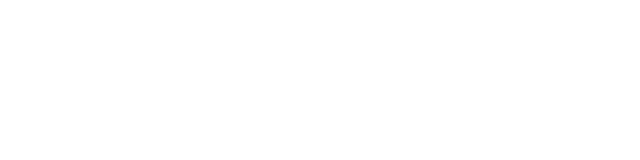
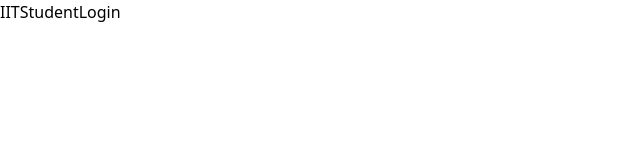
Before and after one commit to yasithrashan2003/spacefix-project, a React (Vite) app: page /iit-student-login in a window 1280 px wide. Before the commit this address had no page. Shown: the top 160 px of the page, without its empty margins (0-640 px from the left). Built offline with nearby package versions, Linux system fonts and the light colour scheme.

Commit message:
chore: Update Route for IITStudentLogin

```diff
--- /dev/null
+++ b/src/components/logins/iitlogins/IITStudentLogin.jsx
@@ -0,0 +1,9 @@
+import React from 'react'
+
+const IITStudentLogin = () => {
+  return (
+    <div>IITStudentLogin</div>
+  )
+}
+
+export default IITStudentLogin
--- a/src/main.jsx
+++ b/src/main.jsx
@@ -7,6 +7,7 @@
 import AdminDashboard from './components/adminportal/AdminDashboard';
 import IITRoleLogin from './components/logins/iitlogins/IITRoleLogin.jsx';
 import UniversityLoginDashboard from './components/logins/UniversityLoginDashboard.jsx';
+import IITStudentLogin from './components/logins/iitlogins/IITStudentLogin.jsx';
 
 
 
@@ -19,6 +20,7 @@
         <Route path="/admin-dashboard" element={<AdminDashboard />} />
         <Route path="/uni-login" element={<UniversityLoginDashboard />} />
         <Route path="/iit-role-login" element={<IITRoleLogin />} />
+        <Route path="/iit-student-login" element={<IITStudentLogin />} />
 
 
       </Routes>
```
